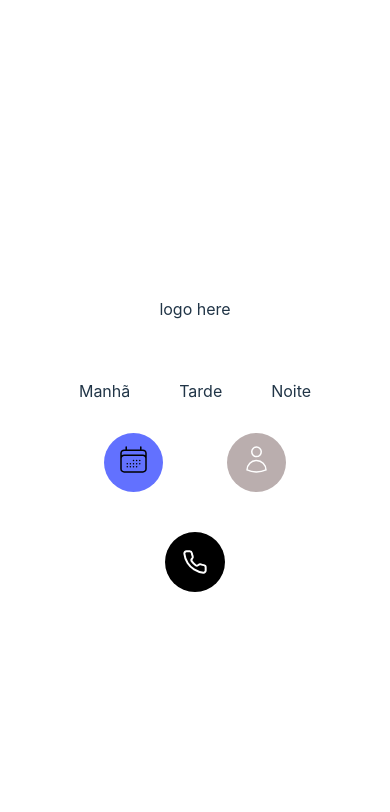
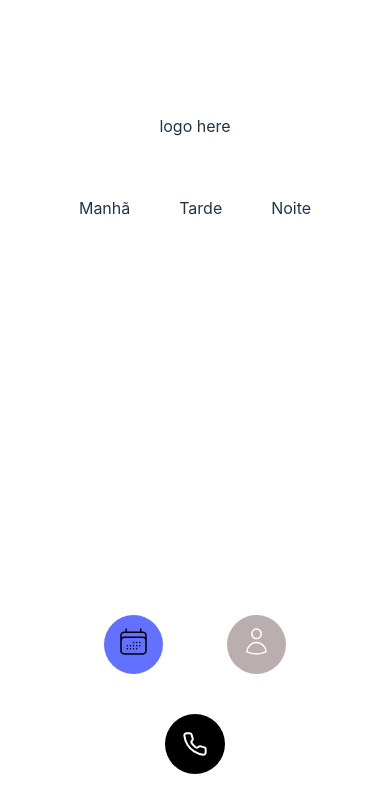
Before and after one commit to dannielcosta/tb-client, a React (Vite) app: page /appointment in a window 390 px wide. Shown: the top 812 px of the page. Built offline with nearby package versions, Linux system fonts and the light colour scheme.

Commit message:
phone test v1 17h18

```diff
--- a/src/App.css
+++ b/src/App.css
@@ -57,6 +57,7 @@
   gap: 10px;
   background-color: #ffffff;
   width: auto;
+  height: 46vh;
   border-radius: 20px;
 }
 
--- a/src/pages/appointment.jsx
+++ b/src/pages/appointment.jsx
@@ -63,7 +63,7 @@ function Appointment() {
         )}
       </div>
       <div className="buttons-links">
-        <Link to="/appointments">
+        <Link to="/appointment">
           <svg
             width="59"
             height="59"
```
